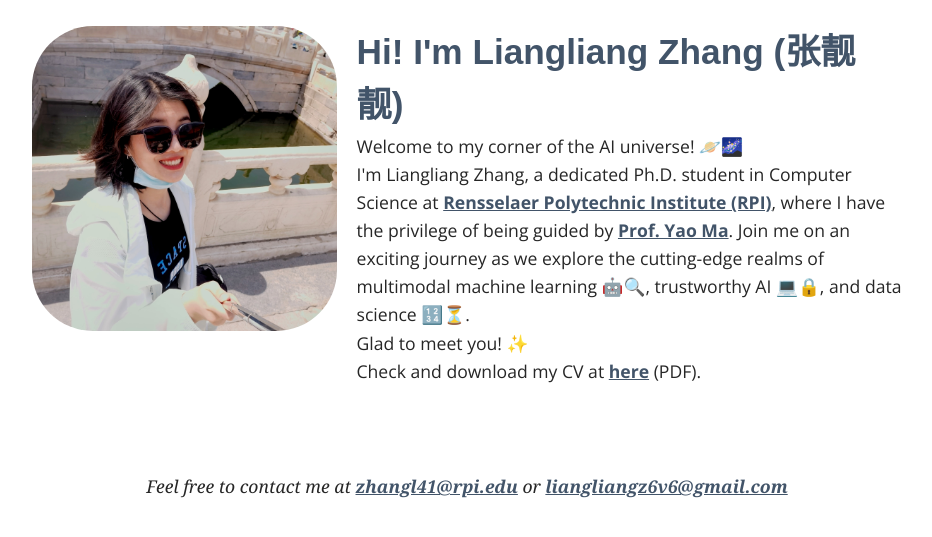
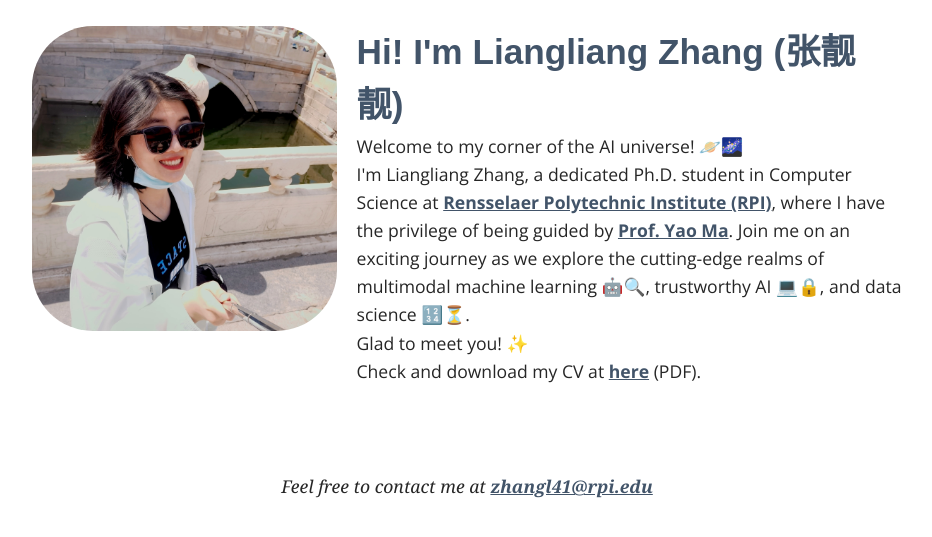
Before and after one commit to liangliang6v6/liangliang6v6.github.io, a Jekyll site: the page built from index.html, in a window 1280 px wide and 900 px high, scrolled down 162 px, cut to the strip 342-879 px from the top of the window. Shown: the whole strip, without its empty margins (173-1105 px from the left). Built offline with Jekyll 4.4.1, drawn with Linux system fonts in a browser that asks for light colours; some web fonts are replaced.

Commit message:
Update footer.html

```diff
--- a/_includes/footer.html
+++ b/_includes/footer.html
@@ -1,3 +1,3 @@
 <footer>
-	<p>Feel free to contact me at <a href="mailto:zhangl41@rpi.edu">zhangl41@rpi.edu</a> or <a href="mailto:liangliangz6v6@gmail.com">liangliangz6v6@gmail.com</a></p>
+	<p>Feel free to contact me at <a href="mailto:zhangl41@rpi.edu">zhangl41@rpi.edu</a></p>
 </footer>
```
